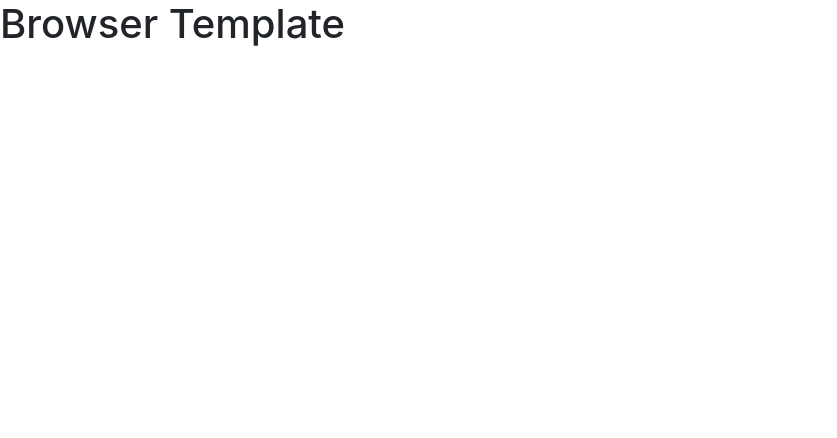
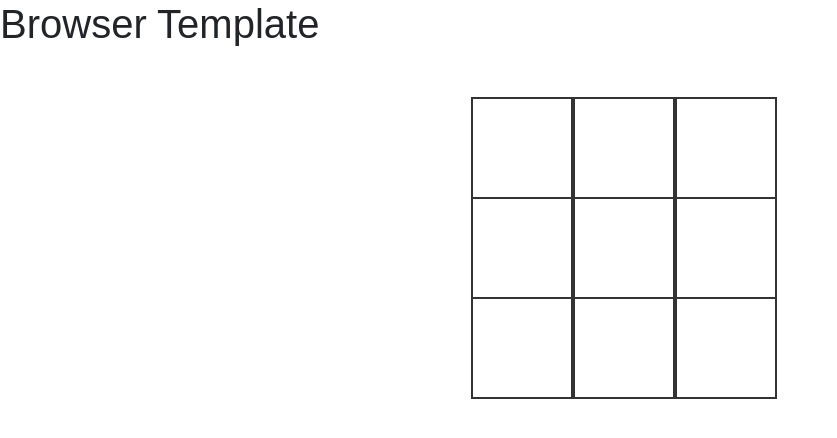
Before and after one commit to alyrmrt/project-3t, a website built with webpack: page index.html in a window 1280 px wide. Shown: the whole page, without its empty margins (0-837 px from the left). Built offline with nearby package versions, Linux system fonts and the light colour scheme.

Commit message:
added grill to index.html

```diff
--- a/assets/styles/index.scss
+++ b/assets/styles/index.scss
@@ -1 +1,27 @@
 @import '~bootstrap/scss/bootstrap';
+
+
+body {
+  font-family: "Arial", sans-serif;
+}
+section {
+  text-align: center;
+}
+
+#gameboard {
+  display: grid;
+    grid-template-columns: repeat(3, auto);
+    width: 306px;
+    margin: 50px auto;
+}
+
+.cell {
+  font-family: "Permanent Marker", cursive;
+    width: 100px;
+    height: 100px;
+    box-shadow: 0 0 0 1px #333333;
+    border: 1px solid #333333;
+    cursor: pointer;
+line-height: 100px;
+    font-size: 60px;
+}
--- a/index.html
+++ b/index.html
@@ -13,5 +13,22 @@
     </head>
     <body>
       <h1>Browser Template</h1>
-    </body>
+
+      <section id="gameboard">
+        <section class="row">
+            <div id="0" class="cell"></div>
+            <div id="1" class="cell"></div>
+            <div id="2" class="cell"></div>
+        </section>
+        <section class="row">
+            <div id="3" class="cell"></div>
+            <div id="4" class="cell"></div>
+            <div id="5" class="cell"></div>
+        </section>
+        <section class="row">
+            <div id="6" class="cell"></div>
+            <div id="7" class="cell"></div>
+            <div id="8" class="cell"></div>
+        </section>
+
 </html>
```
